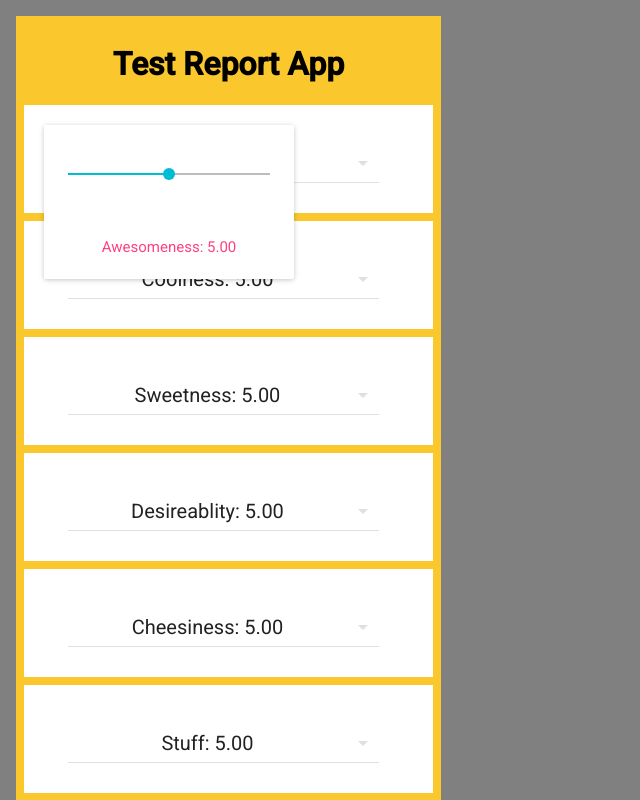
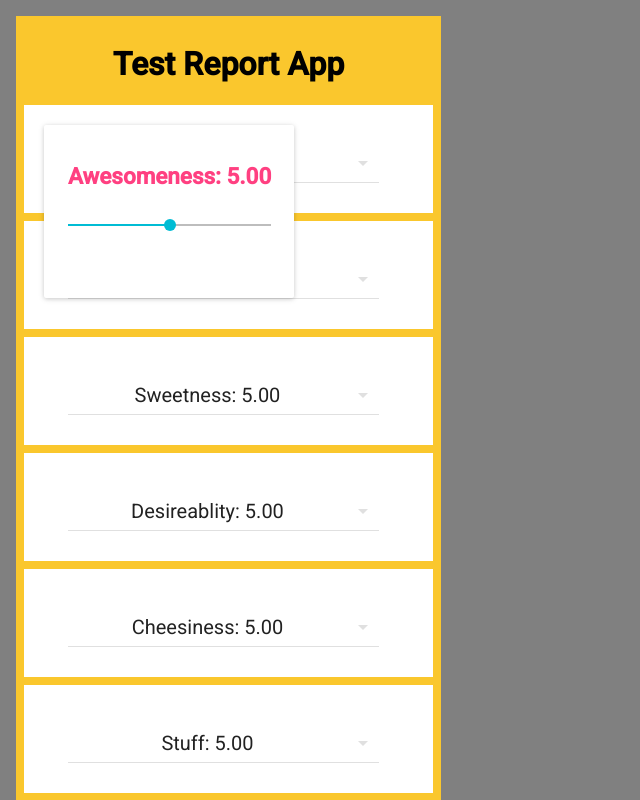
Before and after one commit to matsad3547/engineering-report-app, a React app: page / in a window 1280 px wide. Both pictures are taken after a click on the button 363 px from the left and 162 px from the top of the page. Shown: the top 800 px of the page, without its empty margins (0-640 px from the left). Built offline with nearby package versions, Linux system fonts and the light colour scheme; what react-tap-event-plugin would draw is missing.

Commit message:
feat(core) Add label to dropdown to move metric name above slider

```diff
--- a/src/App.js
+++ b/src/App.js
@@ -118,8 +118,9 @@ let DropDownSliderInput = ({ dispatch, id, name, value }) => {
         >
         <MenuItem
           value={1}
-          primaryText={ name +': ' + value.toFixed(2)}
+          label={name +': ' + value.toFixed(2)}
           className="dropDownMenu">
+          <h2>{name +': ' + value.toFixed(2)}</h2>
           <Slider
             step={0.25}
             min={1}
@@ -144,7 +145,6 @@ let NoteField = () => {
         rows={10}
         placeholder="Note Area"
         >
-
       </textarea>
     </div>
   )
```
